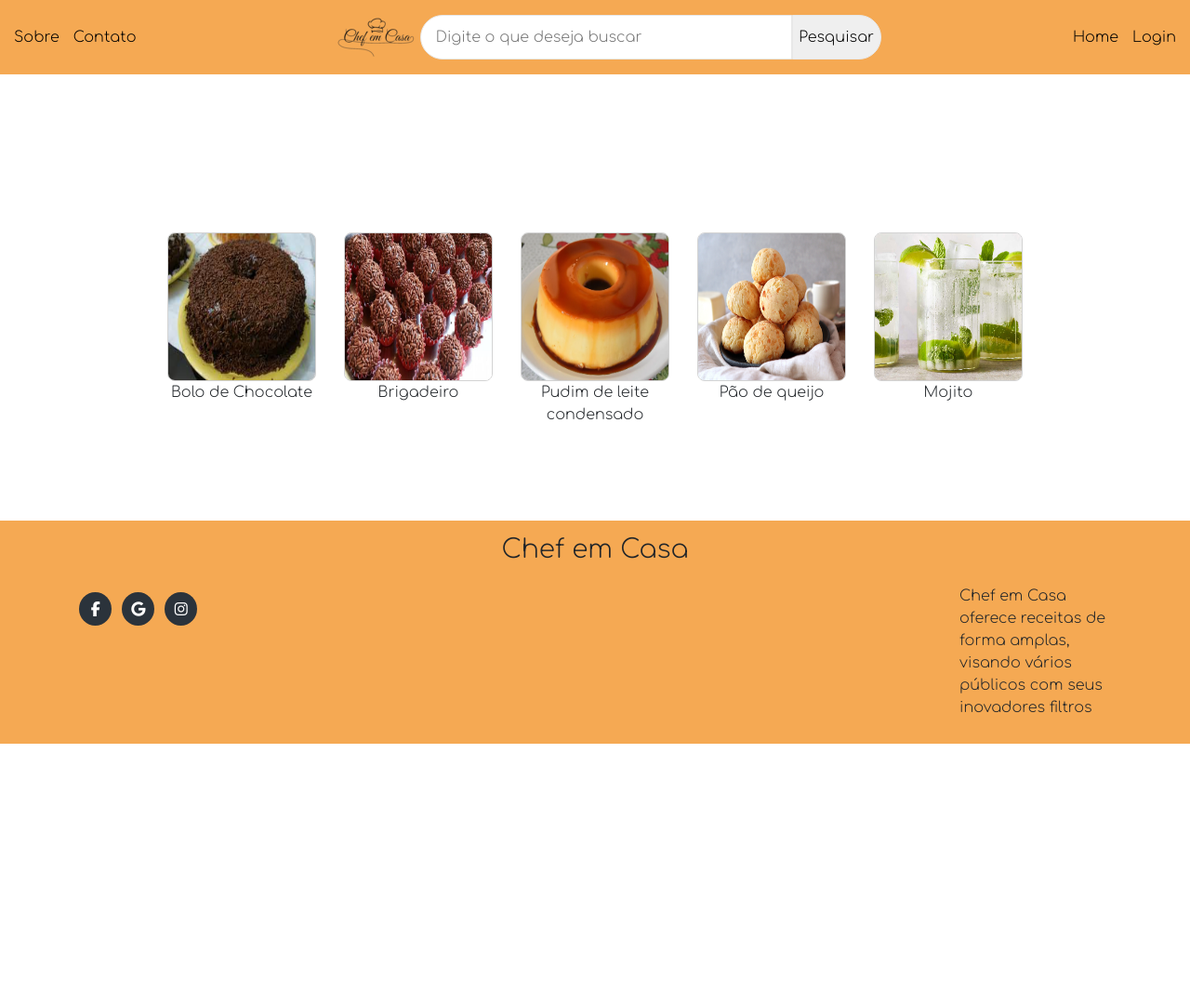
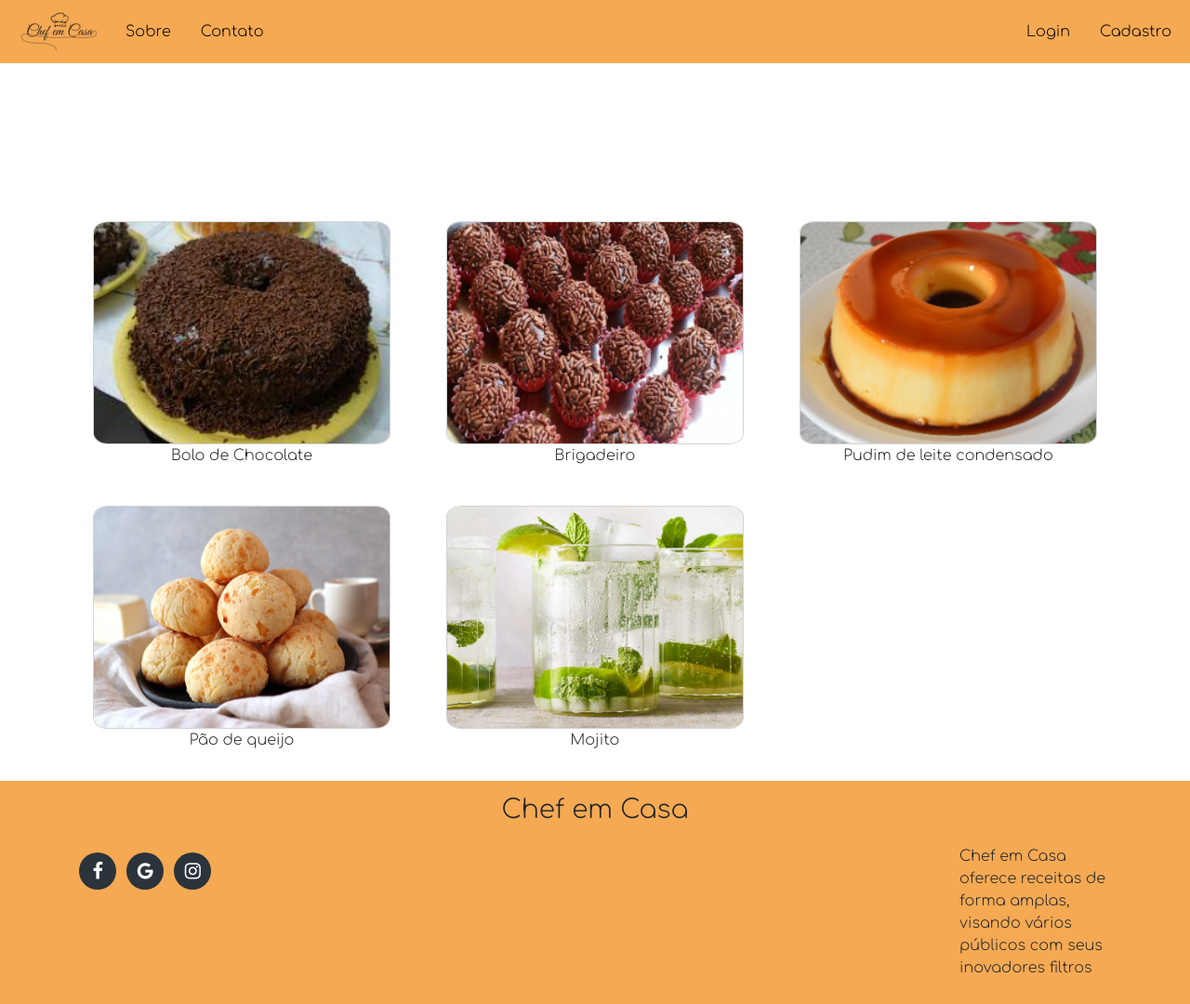
Before and after one commit to PauloVictorSilipina/Chef-em-Casa, a PHP site: page / in a window 1280 px wide. Shown: the whole page at 93% size. Before the commit the page ends 800 px from the top, so only its background shows below. Run offline with PHP 8.4, Linux system fonts and the light colour scheme; some libraries are stand-ins or nearby versions.

Commit message:
Quase terminando a home

```diff
--- a/css/css_base.css
+++ b/css/css_base.css
@@ -22,21 +22,23 @@ body {
 
 .cabecalho {
     background-color: rgb(245, 169, 83);
-    position: sticky;
-    height: 5rem;
-    display: flex;
-    align-items: center;
 }
 
-.cabecalho img {
-    margin-left: auto;
+#navbarSupportedContent {
+    width: 30%;
 }
+
+#navbarSupportedContent li {
+    margin-left: 1rem;
+}
+
 .input-procurar {
-    width: 25rem;
     height: 3rem;
     border: 1px solid #e8e8e8;
     border-radius: 25px 0 0 25px;
     padding-left: 1rem;
+    margin-left: auto;
+    width: 50%;
 }
 
 .btn-procurar {
@@ -44,7 +46,8 @@ body {
     height: 3rem;
     margin-right: auto;
     border-radius: 0 25px 25px 0;
-    border: 1px solid #e8e8e8;
+    background: lightgray;
+    border: 1px solid lightgray;
 }
 
 .cabecalho a {
@@ -75,8 +78,8 @@ footer h3{
 
 .fa {
     padding: 10px;
-    font-size: 30px;
-    width: 35px;
+    font-size: 20px;
+    width: 40px;
     text-align: center;
     text-decoration: none;
     margin: 0.5rem 0.2rem;
@@ -100,13 +103,16 @@ footer h3{
 }
 
 .fa-facebook:hover {
-    background-color: #3B5998;
+    background: #3B5998;
+    color: white;
 }
 
 .fa-instagram:hover {
-    background-color: #125688;
+    background: #125688;
+    color: white;
 }
 
 .fa-google:hover{
-    background-color: #dd4b39;
+    background: #dd4b39;
+    color: white;
 }
--- a/css/css_home.css
+++ b/css/css_home.css
@@ -7,9 +7,13 @@
 }
 
 .imagem img{
-    width: 10rem;
-    height: 10rem;
+    width: 20rem;
+    height: 15rem;
     margin-top: 10px;
     border: 1px solid lightgray;
     border-radius: 5%;
 }
+
+.imagem p {
+    padding-bottom: 1rem;
+}
--- a/index.html
+++ b/index.html
@@ -5,50 +5,74 @@
     <meta http-equiv="X-UA-Compatible" content="IE=edge">
     <meta name="viewport" content="width=device-width, initial-scale=1.0">
     <link href="https://cdn.jsdelivr.net/npm/bootstrap@5.3.0-alpha3/dist/css/bootstrap.min.css" rel="stylesheet" integrity="sha384-KK94CHFLLe+nY2dmCWGMq91rCGa5gtU4mk92HdvYe+M/SXH301p5ILy+dN9+nJOZ" crossorigin="anonymous">
+    <link rel="stylesheet" href="https://cdnjs.cloudflare.com/ajax/libs/font-awesome/4.7.0/css/font-awesome.min.css">
+
+    <script src="https://cdn.jsdelivr.net/npm/bootstrap@5.3.0-alpha3/dist/js/bootstrap.bundle.min.js" integrity="sha384-ENjdO4Dr2bkBIFxQpeoTz1HIcje39Wm4jDKdf19U8gI4ddQ3GYNS7NTKfAdVQSZe" crossorigin="anonymous" defer></script>
+
+    <link rel="stylesheet" href="css/css_home.css">
     <link rel="stylesheet" href="css/css_base.css">
-    <link rel="stylesheet" href="css/css_home.css">
-    <link rel="stylesheet" href="https://cdnjs.cloudflare.com/ajax/libs/font-awesome/4.7.0/css/font-awesome.min.css">
-    <script src="https://kit.fontawesome.com/05b9e3a650.js" crossorigin="anonymous"></script>
 
     <title>Chef em Casa</title>
 </head>
 <!--criação do corpo-->
 <body class="body_home">
+    <!--criação do cabecalho-->
+    <nav class="cabecalho navbar navbar-expand-lg">
+        <div class="container-fluid">
+            <a href="#"><img src="img/logo.png" alt="logo"></a>
+            <!--responsividade-->
+             <button class="navbar-toggler" type="button" data-bs-toggle="collapse" data-bs-target="#navbarSupportedContent" >
+              <span class="navbar-toggler-icon"></span>
+            </button>
 
-    <!--criação do cabecalho-->
-    <header class="cabecalho header-stickable">
-        <a class="left-links" href="sobre.html"><span>Sobre</span></a>
-        <a class="left-links" href="contato.html"><span>Contato</span></a>
-        <img src="img/logo.png">
-        <input class="input-procurar" type="text" placeholder="Digite o que deseja buscar">
-        <button class="btn-procurar" type="submit">Pesquisar</button>
-        <a class="right-links" href="index.html"><span>Home</span></a>
-        <a class="right-links" href="login.html"><span>Login</span></a>
-    </header>
+            <!--Itens de menu a direita-->
+             <div class="collapse navbar-collapse" id="navbarSupportedContent">
+              <ul class="navbar-nav me-auto">
+                <li class="nav-item">
+                  <a class="nav-link"  href="#">Sobre</a>
+                </li>
+                <li class="nav-item">
+                    <a class="nav-link" href="#">Contato</a>
+                </li>
+              </ul>
+              <!--Itens de menu a esquerda-->
+              <ul class="navbar-nav ml-auto">
+                <li class="nav-item">
+                  <a class="nav-link"  href="#">Login</a>
+                </li>
+                <li class="nav-item">
+                    <a class="nav-link" href="#">Cadastro</a>
+                </li>
+
+              </ul>
+            </div>
+          </div>
+     </nav>
+
     <!--rodapé-->
     <div class="container">
         <div class="imagens row">
-            <div class="imagem col-lg-2 offset-lg-1">
+            <div class="imagem col-lg-4">
                 <img src="receitas/Bolo.jpg">
                 <p>Bolo de Chocolate</p>
             </div>
 
-            <div class="imagem col-lg-2">
+            <div class="imagem col-lg-4">
                 <img src="receitas/Brigadeiro.png">
                 <p>Brigadeiro</p>
             </div>
 
-            <div class="imagem col-lg-2">
+            <div class="imagem col-lg-4">
                 <img src="receitas/Pudim de leite condensado.png">
                 <p>Pudim de leite condensado</p>
             </div>
 
-            <div class="imagem col-lg-2">
+            <div class="imagem col-lg-4">
                 <img src="receitas/Pão de queijo.jpg">
                 <p>Pão de queijo</p>
             </div>
 
-            <div class="imagem col-lg-2">
+            <div class="imagem col-lg-4">
                 <img src="receitas/Mojito.jpg">
                 <p>Mojito</p>
             </div>
```
Also changed, not shown: login.html (+10 -5 lines).
